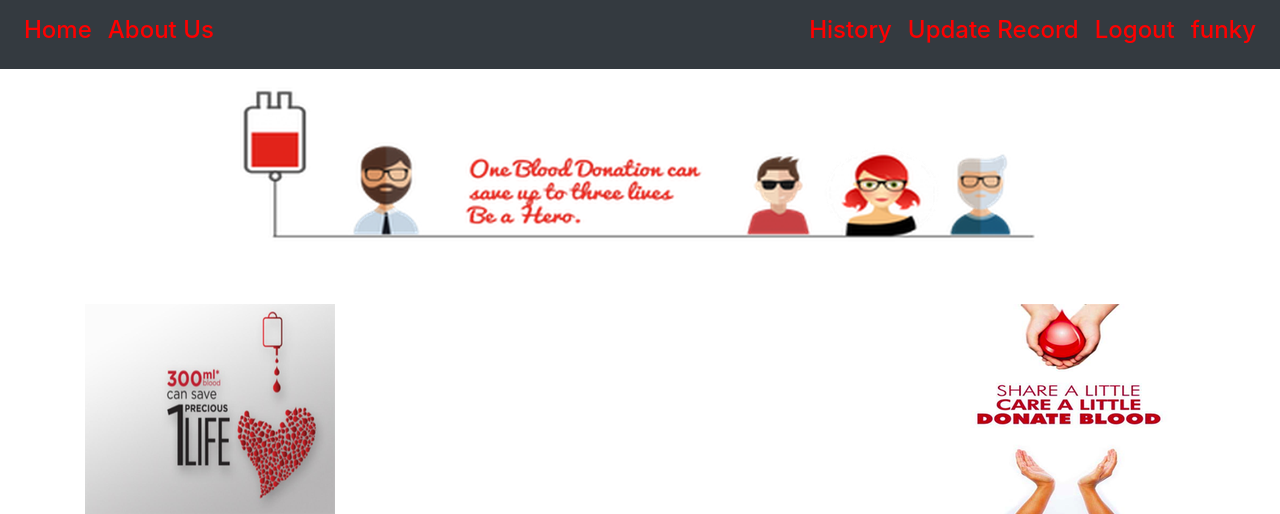
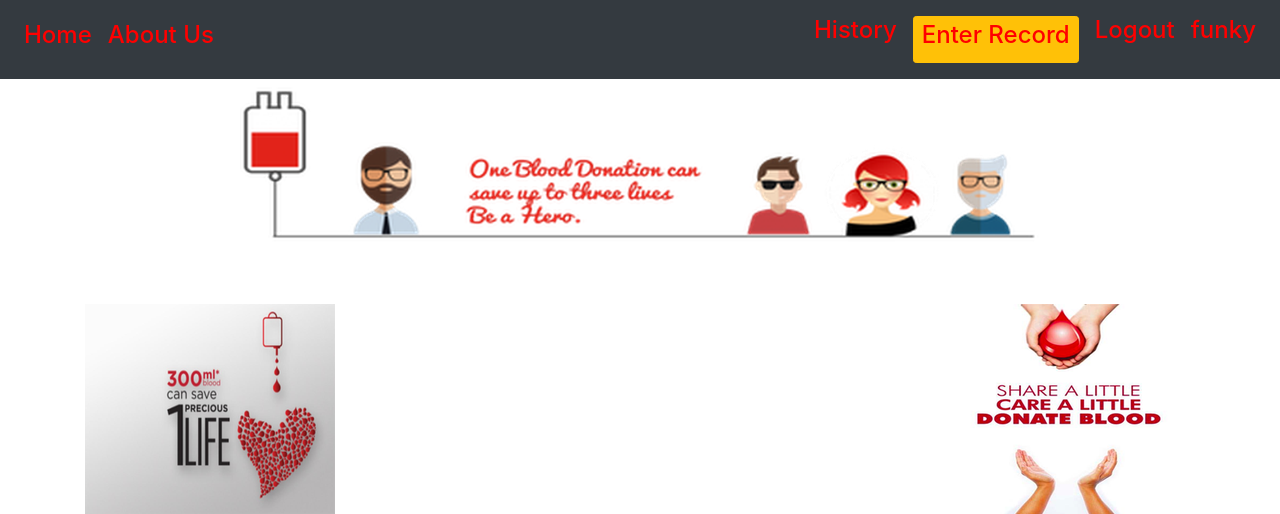
Before and after one commit to DibashBikramThapa/BloodBank, a Django app: a page that uses templates/mainbase.html in a window 1280 px wide. Shown: the top 514 px of the page. Run offline with Django 3.2, Linux system fonts and the light colour scheme; a user stored in the database is signed in; data comes from the database, SQL or seed files in the repository; both versions use the stored data as it was after the commit; some libraries are stand-ins or nearby versions.

Commit message:
ui tweak

```diff
--- a/templates/mainbase.html
+++ b/templates/mainbase.html
@@ -19,7 +19,7 @@
         {% if user.is_authenticated %}
           <div class="nav navbar-nav ml-auto">
             <a class="nav-link" href="{% url 'record:historylist' %}" target="_blank"> <h4>History </h4></a>
-            <a class ="nav-link" href="{% url 'record:createhistory' %}" target="_blank"> <h4>Update Record</h4> </a>
+            <a class ="nav-link" href="{% url 'record:createhistory' %}" target="_blank"> <button type="button" class='btn btn-sm btn-warning '><h4>Enter Record</h4> </button></a>
             <a class="nav-link" href="{% url 'accounts:logout' %}"> <h4>Logout </h4></a>
             <a class="nav-link"><h4 > {{request.user}} </h4></a>
 
```
Also changed, not shown: db.sqlite3.
